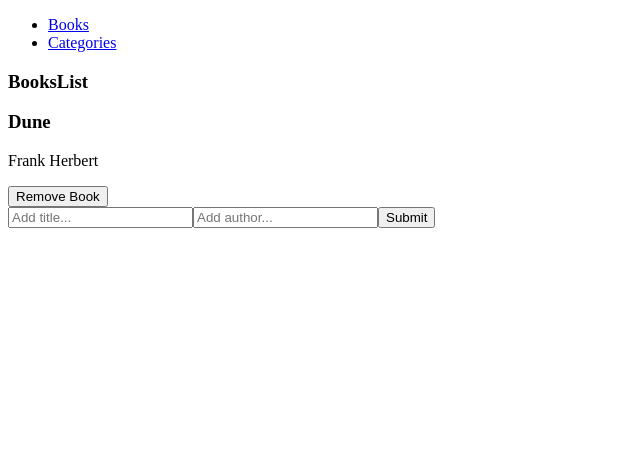
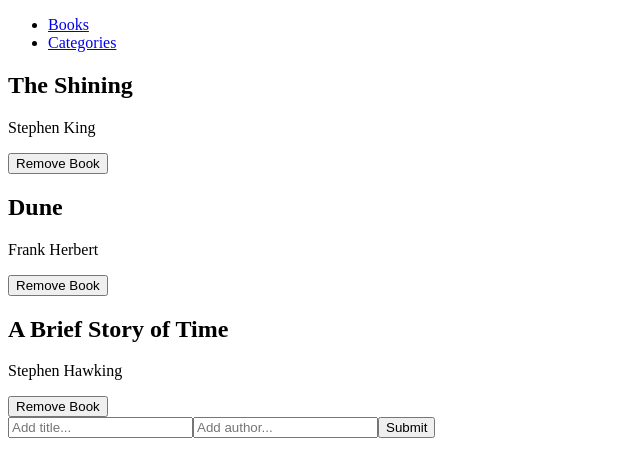
Before and after one commit to jorgegoco/Bookstore, a React (Create React App) app: page / in a window 1280 px wide. Shown: the top 476 px of the page, without its empty margins (0-640 px from the left). Built offline with nearby package versions, Linux system fonts and the light colour scheme.

Commit message:
Display of list

```diff
--- a/src/Components/Book.js
+++ b/src/Components/Book.js
@@ -1,9 +1,9 @@
 import React from 'react';
 
-const Book = () => (
+const Book = ({ book }) => (
   <section className="bookSection">
-    <h3>Dune</h3>
-    <p>Frank Herbert</p>
+    <h2>{book.title}</h2>
+    <p>{book.author}</p>
     <button type="button">
       Remove Book
     </button>
--- a/src/Components/BooksList.js
+++ b/src/Components/BooksList.js
@@ -1,10 +1,13 @@
 import React from 'react';
+import { useSelector } from 'react-redux';
 import Book from './Book';
 
-const BooksList = () => (
-  <section className="booksListSection">
-    <h1>BooksList</h1>
-    <Book />
-  </section>
-);
+const BooksList = () => {
+  const books = useSelector((state) => state.books);
+  return (
+    <section className="booksListSection">
+      {books.map((book) => <Book key={book.id} book={book} />)}
+    </section>
+  );
+};
 export default BooksList;
```
Also changed, not shown: .eslintrc.json.
